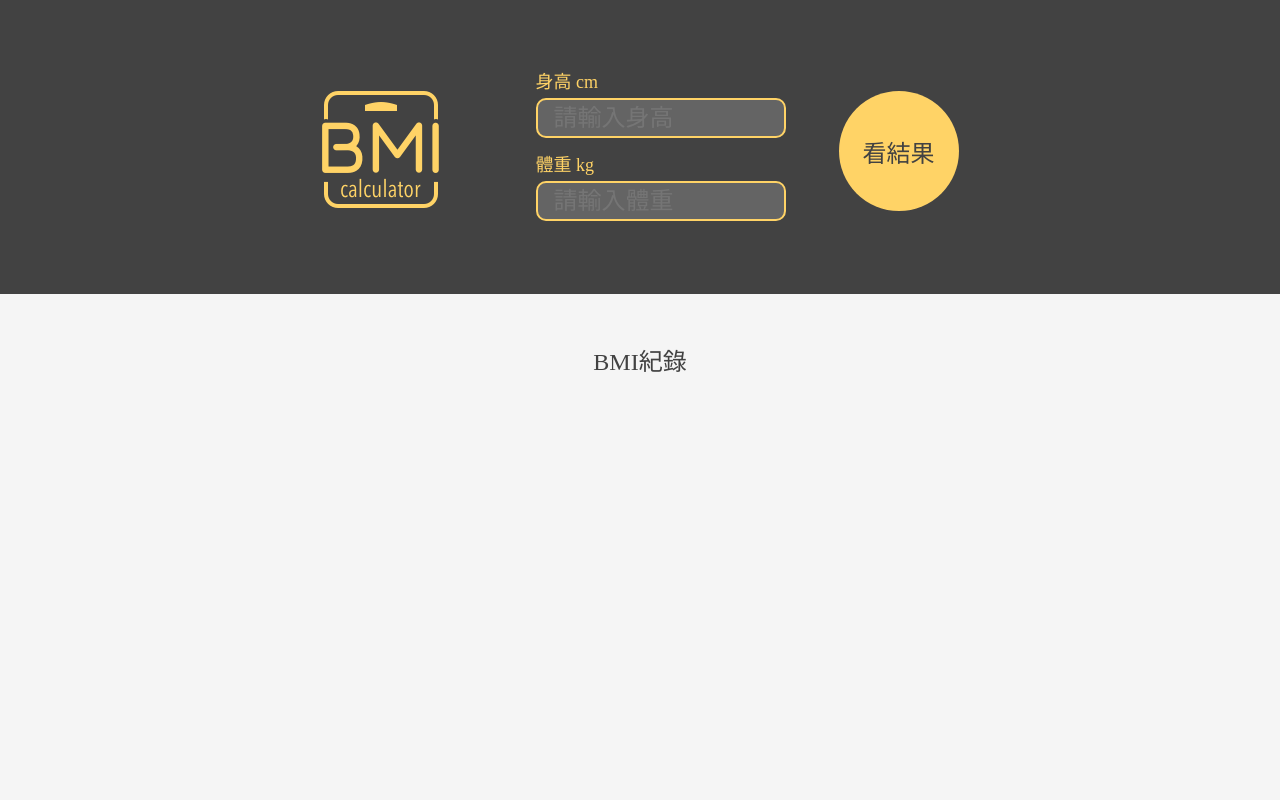
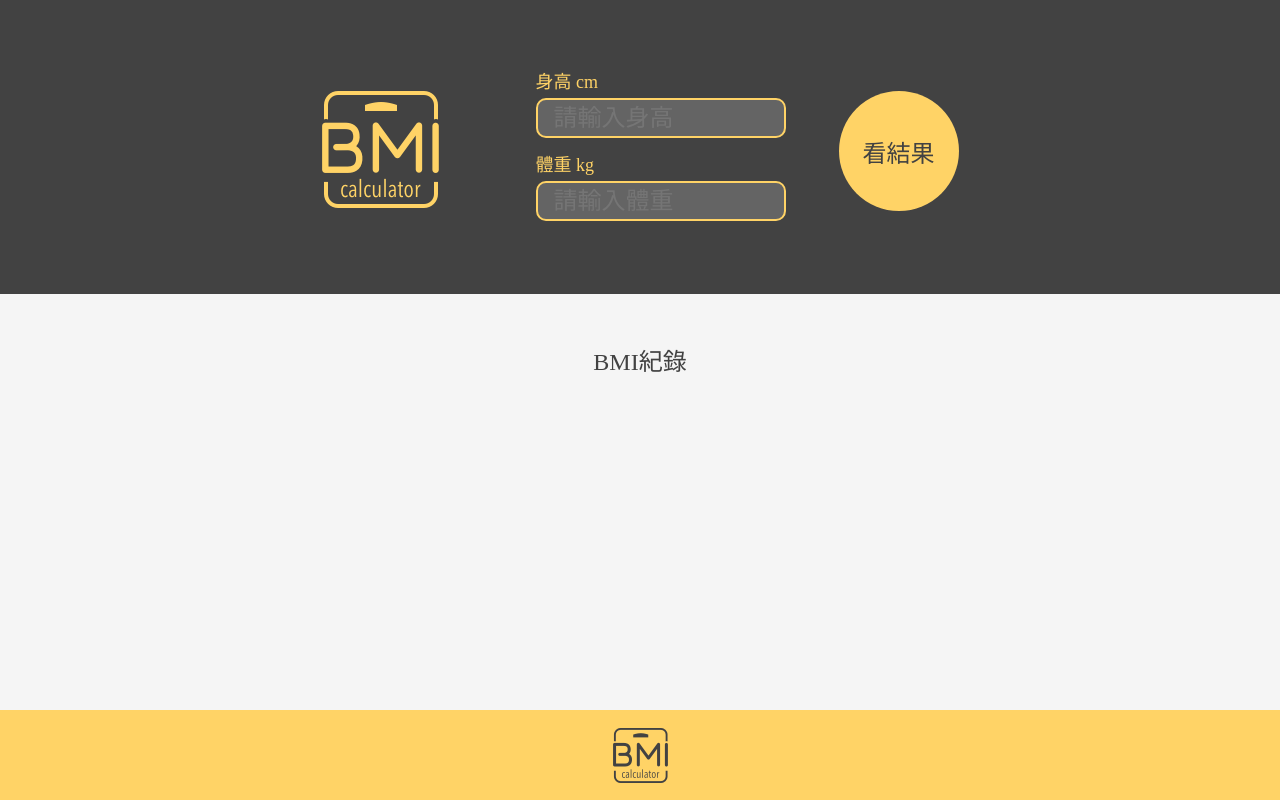
Before and after one commit to 100401031/BMI-Calculator, a plain HTML site: page index.html in a window 1280 px wide. Drawn offline with Linux system fonts and the light colour scheme; no server answers.

Commit message:
add footer

```diff
--- a/index.html
+++ b/index.html
@@ -7,9 +7,10 @@
     <title>BMI Calculator</title>
   </head>
   <body>
+    <div class="container">
       <section class="input-section">
         <div class="logo-wrapper">
-        <img src="static/logo/BMICLogo.png" alt="" />
+          <img src="static/img/logo/BMICLogo.png" alt="BMI Calculator" />
         </div>
         <div class="input-block">
           <div class="input-wrapper">
@@ -31,6 +32,10 @@
         <ul id="recordUl" class="record-ul"></ul>
         <pre id="pre"></pre>
       </section>
+      <footer>
+        <img src="static/img/logo/BMICLogo-black.png" alt="BMI Calculator" />
+      </footer>
+    </div>
     <!-- The core Firebase JS SDK is always required and must be listed first -->
     <script src="https://www.gstatic.com/firebasejs/7.17.2/firebase-app.js"></script>
     <script src="https://www.gstatic.com/firebasejs/7.17.2/firebase-database.js"></script>
--- a/static/css/style.css
+++ b/static/css/style.css
@@ -25,7 +25,11 @@ li {
 input[type='number'] {
   -moz-appearance: textfield;
 }
-
+.container {
+  display: flex;
+  flex-direction: column;
+  min-height: 100%;
+}
 .input-section {
   padding: 73px 0;
   display: flex;
@@ -244,6 +248,7 @@ input[type='number'] {
   font-family: 'SFNSDisplay';
   font-size: 20px;
   color: #4a4a4a;
+  min-width: 80px;
 }
 .record-li .label {
   font-family: 'AppleSystemUIFont';
@@ -289,3 +294,16 @@ input[type='number'] {
   background: #ff1200;
   box-shadow: 2px 0 3px 0 rgba(255, 18, 0, 0.29);
 }
+
+footer {
+  display: flex;
+  height: 90px;
+  width: 100%;
+  background: #ffd366;
+  margin-top: auto;
+}
+footer img {
+  height: 55px;
+  width: 55px;
+  margin: auto;
+}
--- a/static/js/index.js
+++ b/static/js/index.js
@@ -101,7 +101,7 @@ const template = {
               <span class="bmi-text">BMI</span>
             </div>
             <button id="reset" class="reset-btn" onclick="reset()">
-              <img src="static/icon/icons_loop.png" alt="reset" />
+              <img src="static/img/icon/icons_loop.png" alt="reset" />
             </button>
           </div>
           <div class="result-text">${describe}</div>
```
Also changed, not shown: static/img/icon/icons_loop.png (renamed from static/icon/icons_loop.png), static/img/logo/BMICLogo-black.png (added), static/img/logo/BMICLogo.png (renamed from static/logo/BMICLogo.png), 3 other files. Lines whose indentation alone changed are shown as unchanged.
